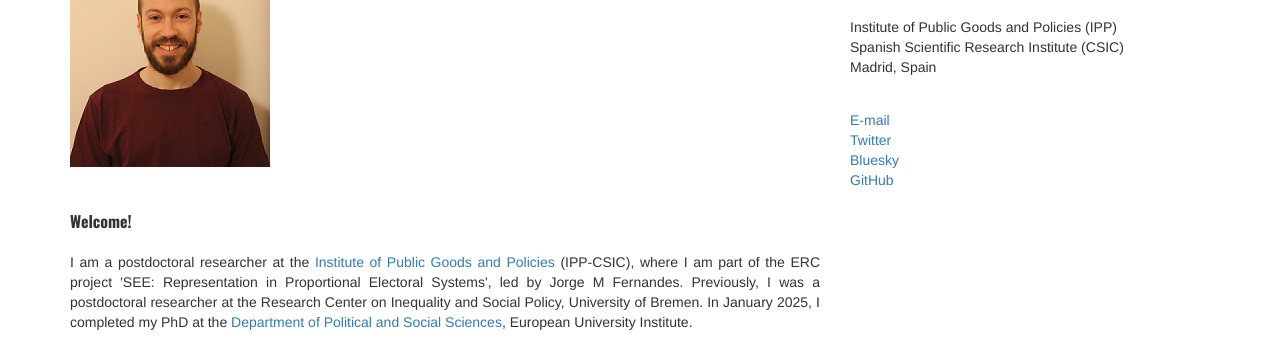
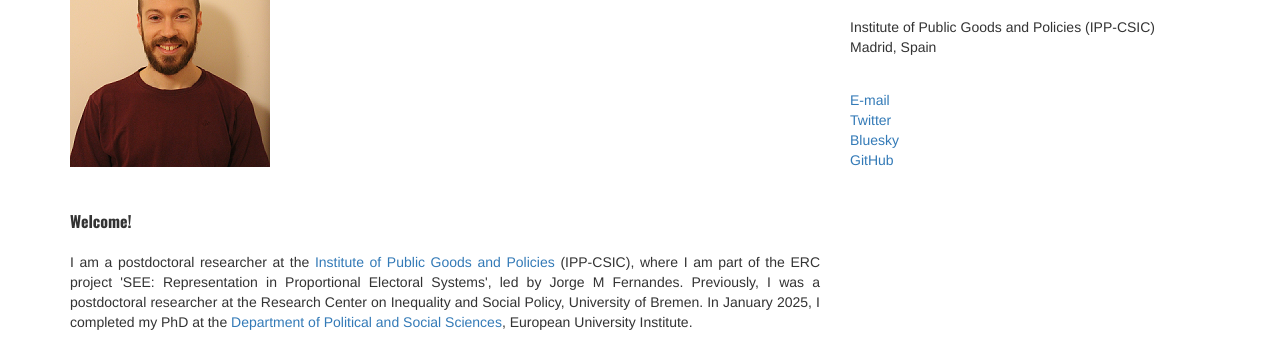
Before and after one commit to Pedromartinc/Pedromartinc.github.io, a plain HTML site: page index.html in a window 1280 px wide. Shown: the part 120-459 px from the top of the page. Drawn offline with nearby package versions, Linux system fonts and the light colour scheme.

Commit message:
Update index.html

```diff
--- a/index.html
+++ b/index.html
@@ -90,8 +90,7 @@
             <!-- Contact Info on the Sidebar -->
             <div class="col-md-4">
                 <div style="font-family: 'Oswald', sans-serif; font-size: 32px;"><b>Pedro Martín-Cadenas</b></div><br>
-                <p>Institute of Public Goods and Policies (IPP)<br>
-                Spanish Scientific Research Institute (CSIC)<br>
+                <p>Institute of Public Goods and Policies (IPP-CSIC)<br>
                 Madrid, Spain<br>
                 </p>
             </div>
```
